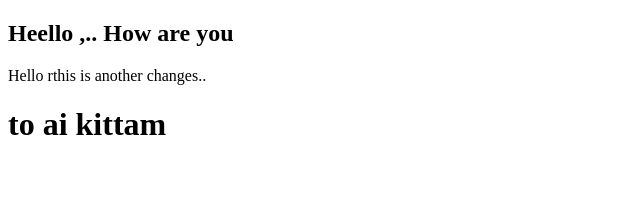
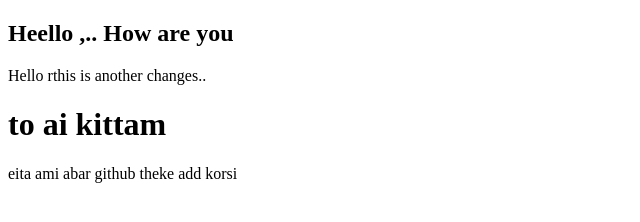
Before and after one commit to mrmjij/My-first-Website, a plain HTML site: page index.html in a window 1280 px wide. Shown: the whole page, without its empty margins (0-640 px from the left). Drawn offline with Linux system fonts and the light colour scheme.

Commit message:
Update index.html

```diff
--- a/index.html
+++ b/index.html
@@ -9,5 +9,6 @@
     <h2>    Heello ,.. How are you</h2>
     <p>Hello rthis is another changes..</p>
     <h1>to ai kittam</h1>
+    <p> eita ami abar github theke add korsi</p>
 </body>
 </html>
```
